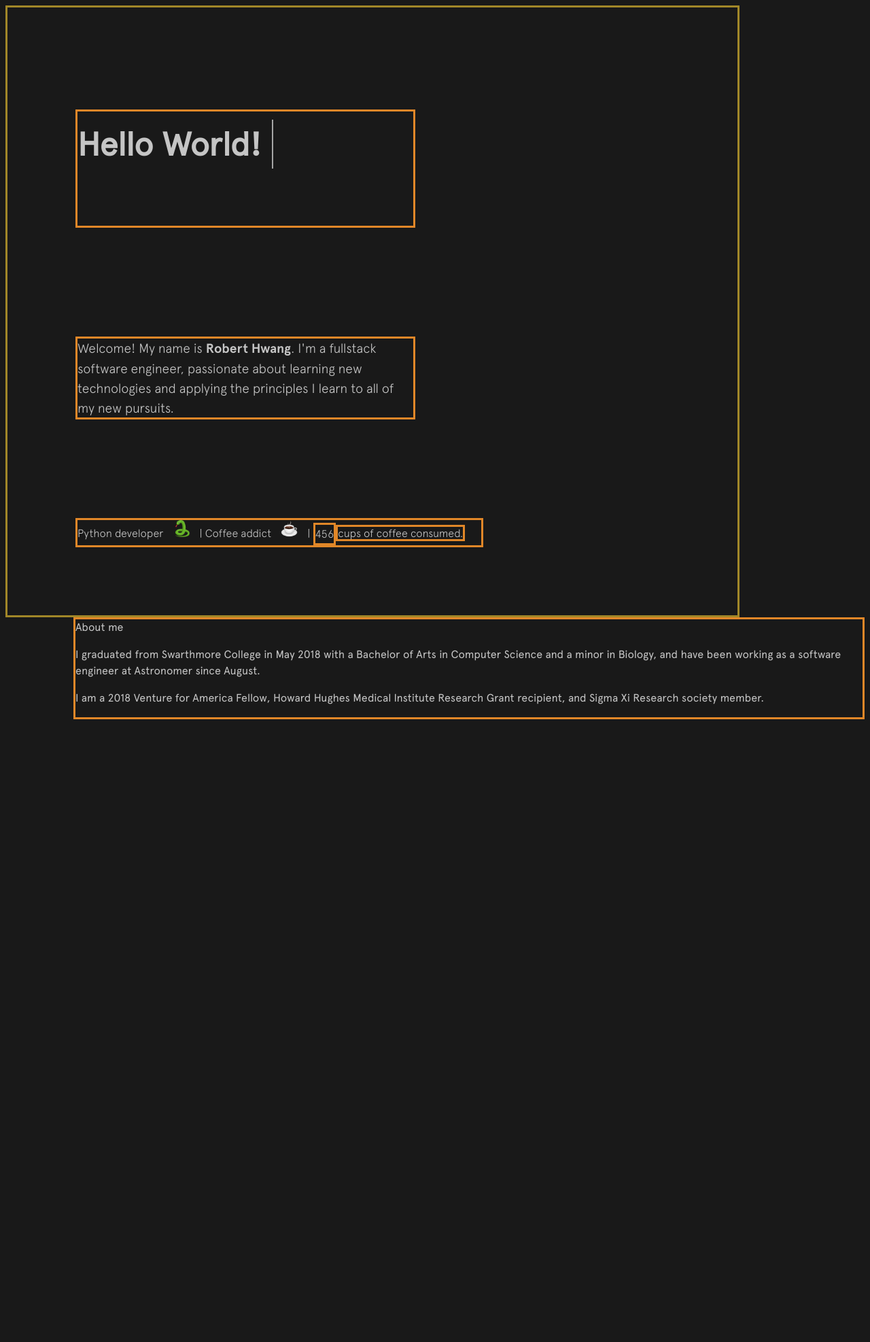
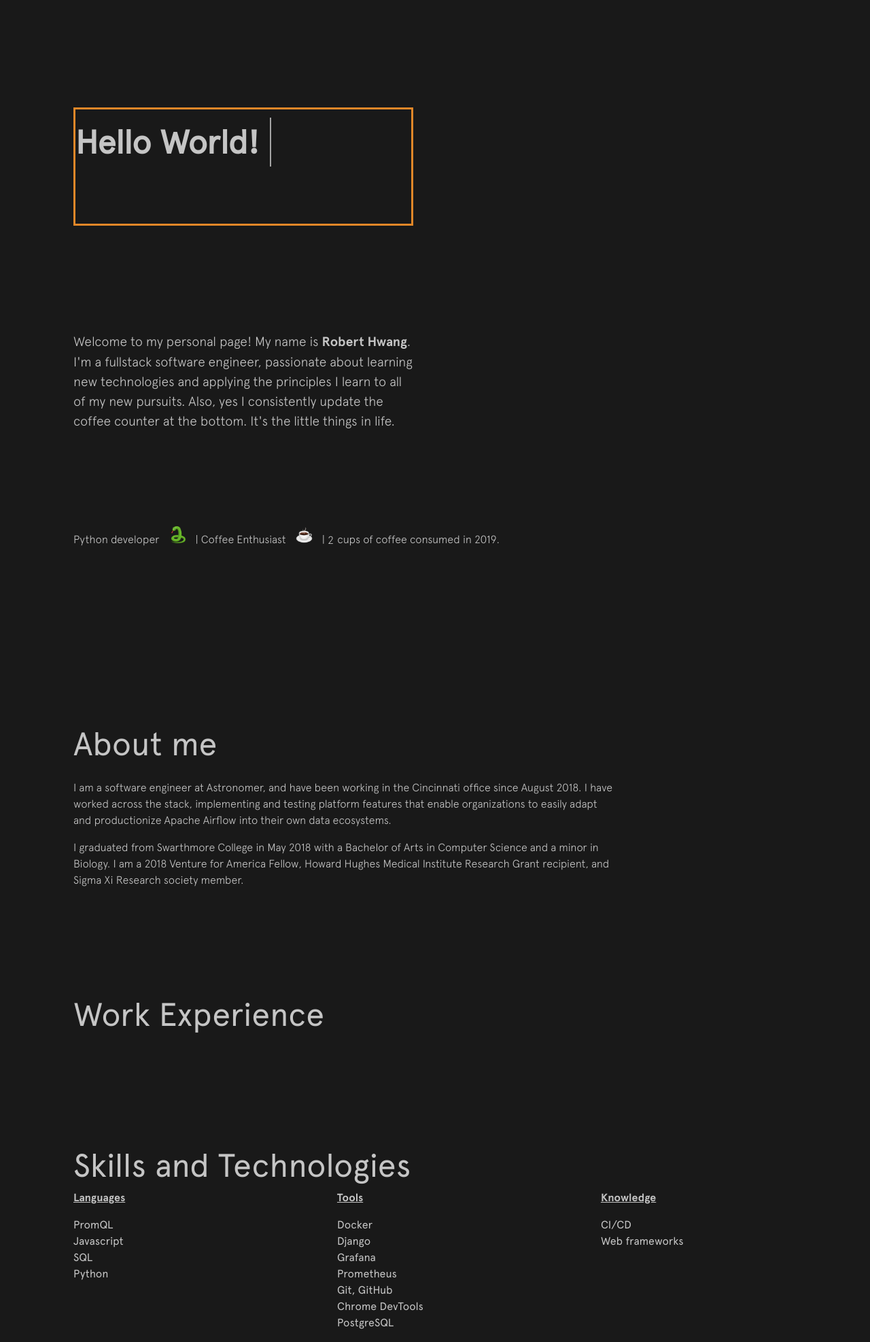
Before and after one commit to rhwang10/rhwang10.github.io, a Jekyll site: the page built from index.html, in a window 1280 px wide. Shown: the whole page at 68% size. Built offline with Jekyll 4.4.1, drawn with Linux system fonts in a browser that asks for light colours; before the commit the page ends 1066 px from its top, so only the background shows below that.

Commit message:
Add in skills and update aboutme

```diff
--- a/_data/skills.yml
+++ b/_data/skills.yml
@@ -1,8 +1,8 @@
 languages:
-  - item: Python
+  - item: PromQL
   - item: Javascript
   - item: SQL
-  - item: PromQL
+  - item: Python
 
 tools:
   - item: Docker
--- a/_includes/aboutme.html
+++ b/_includes/aboutme.html
@@ -1,7 +1,7 @@
 <section class="aboutme">
   <div class="aboutme__title">About me</div>
   <div class="aboutme__background">
-    <p>I graduated from Swarthmore College in May 2018 with a Bachelor of Arts in Computer Science and a minor in Biology, and have been working as a software engineer at Astronomer since August.</p>
-    <p>I am a 2018 Venture for America Fellow, Howard Hughes Medical Institute Research Grant recipient, and Sigma Xi Research society member.
+    <p>I am a software engineer at Astronomer, and have been working in the Cincinnati office since August 2018. I have worked across the stack, implementing and testing platform features that enable organizations to easily adapt and productionize Apache Airflow into their own data ecosystems.</p>
+    <p>I graduated from Swarthmore College in May 2018 with a Bachelor of Arts in Computer Science and a minor in Biology. I am a 2018 Venture for America Fellow, Howard Hughes Medical Institute Research Grant recipient, and Sigma Xi Research society member.
   </div>
 </section>
--- /dev/null
+++ b/_includes/experience.html
@@ -0,0 +1,3 @@
+<section class="experience">
+  <div class="experience__title">Work Experience</div>
+</section>
--- a/_includes/intro.html
+++ b/_includes/intro.html
@@ -1,20 +1,17 @@
 <header class="intro">
-<!-- <header> -->
   <h1 class="intro__hello">
     <p class="line-1 anim-typewriter">Hello World!</p>
   </h1>
   <h2 class="intro__paragraph">
-    Welcome! My name is <span class="name">Robert Hwang</span>. I'm a fullstack software engineer, passionate about learning new technologies and applying the principles I learn to all of my new pursuits.
+    Welcome to my personal page! My name is <span class="name">Robert Hwang</span>. I'm a fullstack software engineer, passionate about learning new technologies and applying the principles I learn to all of my new pursuits. Also, yes I consistently update the coffee counter at the bottom. It's the little things in life.
   </h2>
   <h3 class="intro__under">
     <span>Python developer</span>
     <span class="emoji snek"></span>
     |
-    <span>Coffee addict</span>
+    <span>Coffee Enthusiast</span>
     <span class="emoji coffee"></span>
     |
-    <span id="odometer" class="odometer">0</span><span class="odometer-text">cups of coffee consumed.</span>
+    <span id="odometer" class="odometer">0</span><span class="odometer-text">cups of coffee consumed in 2019.</span>
   </h3>
-
-  <!-- <span id="odometer" class="odometer">0</span><span class="odometer-text">cups of coffee consumed at my current job. Yes, I keep this up to date.</span> -->
 </header>
--- /dev/null
+++ b/_includes/skills.html
@@ -0,0 +1,26 @@
+<section class="skills">
+  <div class="skills__title">Skills and Technologies</div>
+  <div class="skills__total">
+    <div class="skills__languages"><span class="heading">Languages</span>
+      <ul>
+        {% for language in site.data.skills.languages %}
+        <li>{{ language.item }}</li>
+        {% endfor %}
+      </ul>
+    </div>
+    <div class="skills__tools"><span class="heading">Tools</span>
+      <ul>
+        {% for tool in site.data.skills.tools %}
+        <li>{{ tool.item }}</li>
+        {% endfor %}
+      </ul>
+    </div>
+    <div class="skills__knowledge"><span class="heading">Knowledge</span>
+      <ul>
+        {% for knowledge in site.data.skills.knowledge %}
+        <li>{{ knowledge.item }}</li>
+        {% endfor %}
+      </ul>
+    </div>
+  </div>
+</section>
--- a/css/main.css
+++ b/css/main.css
@@ -29,7 +29,6 @@
   url(../fonts/Apercu/Apercu-Bold.woff) format("woff"),
   url(../fonts/Apercu/Apercu-Bold.ttf) format("truetype"),
   url(../fonts/Apercu/Apercu-Bold.svg#Apercu-Bold) format("svg");
-  /* font-style: normal */
 }
 
 html {
@@ -57,7 +56,6 @@ body {
   display: inline-block;
   background-size: contain;
   margin: 0 10px;
-  /* vertical-align: text-top; */
   background-position: center;
 }
 
@@ -66,7 +64,7 @@ header.intro {
   height: 100vh;
   display: flex;
   flex-direction: column;
-  border: 3px solid #A18728;
+  /* border: 3px solid #A18728; */
   font-family: Apercu;
   justify-content: space-between;
   max-width: 1080px;
@@ -84,7 +82,7 @@ header.intro h1.intro__hello {
 header.intro h2.intro__paragraph {
   display: block;
   font-family:Apercu-Light;
-  border: 3px solid #E18728;
+  /* border: 3px solid #E18728; */
   font-weight: 300;
   max-width: 500px;
   margin-left: 100px;
@@ -102,9 +100,9 @@ header.intro h3.intro__under {
   /* align-self: stretch; */
   display: block;
   font-family: Apercu-Light;
-  border: 3px solid #E18728;
+  /* border: 3px solid #E18728; */
   font-weight: 300;
-  max-width: 600px;
+  max-width: 650px;
   margin-left: 100px;
   margin-bottom: 100px;
   font-size: 1rem;
@@ -119,30 +117,154 @@ header.intro h3.intro__under .emoji.coffee {
 }
 
 header.intro #odometer {
-  border: 3px solid #E18728;
+  /* border: 3px solid #E18728; */
   font-family:Apercu-Light;
   max-width: 60px;
 }
 
 header.intro .odometer-text {
-  border: 3px solid #E18728;
+  /* border: 3px solid #E18728; */
+  margin-left: 5px;
 }
 
 .section {
+  display: flex;
   justify-content: center;
+  /* margin-top: 150px;
+  margin-left: 100px; */
 }
 
 section.aboutme {
-  border: 3px solid #E18728;
-  /* position: relative; */
+  /* border: 3px solid #E18728; */
   display: block;
   font-family:Apercu;
-  align-items: flex-start;
+  margin-top: 150px;
   margin-left: 100px;
 }
 
-section.aboutme.aboutme__title {
-  border: 3px solid #E18728;
+section.aboutme .aboutme__title {
+  /* border: 3px solid #E18728; */
+  max-width: 800px;
+  font-size: 3rem;
+  /* text-decoration: underline; */
+}
 
-  font-size: 2rem;
+section.aboutme .aboutme__background {
+  /* border: 3px solid #E18728; */
+  max-width: 800px;
+  /* margin-left: 50px; */
+  display: block;
+  font-family: Apercu-Light;
+  text-align: left;
 }
+
+section.experience {
+  display: block;
+  font-family: Apercu;
+  margin-top: 150px;
+  margin-left: 100px;
+}
+
+section.experience .experience__title {
+  max-width: 800px;
+  font-size: 3rem;
+}
+
+section.skills {
+  display: block;
+  font-family:Apercu;
+  margin-top: 150px;
+  margin-left: 100px;
+}
+
+section.skills .skills__title {
+  /* border: 3px solid #E18728; */
+  max-width: 800px;
+  font-size: 3rem;
+  /* text-decoration: underline; */
+}
+
+section.skills .skills__total {
+
+}
+
+section.skills .skills__total ul {
+  padding: 0;
+  list-style-type: none;
+}
+
+section.skills .skills__total .skills__languages .heading {
+  font-family: Apercu-Bold;
+  font-weight: 300;
+  text-decoration: underline;
+
+}
+
+section.skills .skills__total .skills__tools .heading {
+  font-family: Apercu-Bold;
+  font-weight: 300;
+  text-decoration: underline;
+
+}
+
+section.skills .skills__total .skills__knowledge .heading {
+  font-family: Apercu-Bold;
+  font-weight: 300;
+  text-decoration: underline;
+
+}
+
+section.skills .skills__total .skills__languages {
+  float: left;
+  width: 33.33%;
+}
+section.skills .skills__total .skills__tools {
+  float: left;
+  width: 33.33%;
+}
+section.skills .skills__total .skills__knowledge {
+  float: left;
+  width: 33.33%;
+}
+
+@media screen and (max-width: 600px) {
+  section.skills .skills__total {
+
+  }
+
+  section.skills .skills__total ul {
+    padding: 0;
+    list-style-type: none;
+  }
+  section.skills .skills__total .skills__languages .heading {
+    font-family: Apercu-Bold;
+    font-weight: 300;
+    text-decoration: underline;
+
+  }
+
+  section.skills .skills__total .skills__tools .heading {
+    font-family: Apercu-Bold;
+    font-weight: 300;
+    text-decoration: underline;
+
+  }
+
+  section.skills .skills__total .skills__knowledge .heading {
+    font-family: Apercu-Bold;
+    font-weight: 300;
+    text-decoration: underline;
+
+  }
+
+  section.skills .skills__total .skills__languages {
+    width: 100%;
+
+  }
+  section.skills .skills__total .skills__tools {
+    width: 100%;
+  }
+  section.skills .skills__total .skills__knowledge {
+    width: 100%;
+  }
+}
--- a/index.html
+++ b/index.html
@@ -6,4 +6,6 @@ title: Home
 <div id="site">
   {% include intro.html %}
   {% include aboutme.html %}
+  {% include experience.html %}
+  {% include skills.html %}
 </div>
```
Also changed, not shown: _data/quotes.yml (added, +14 -0 lines), js/main.js.
